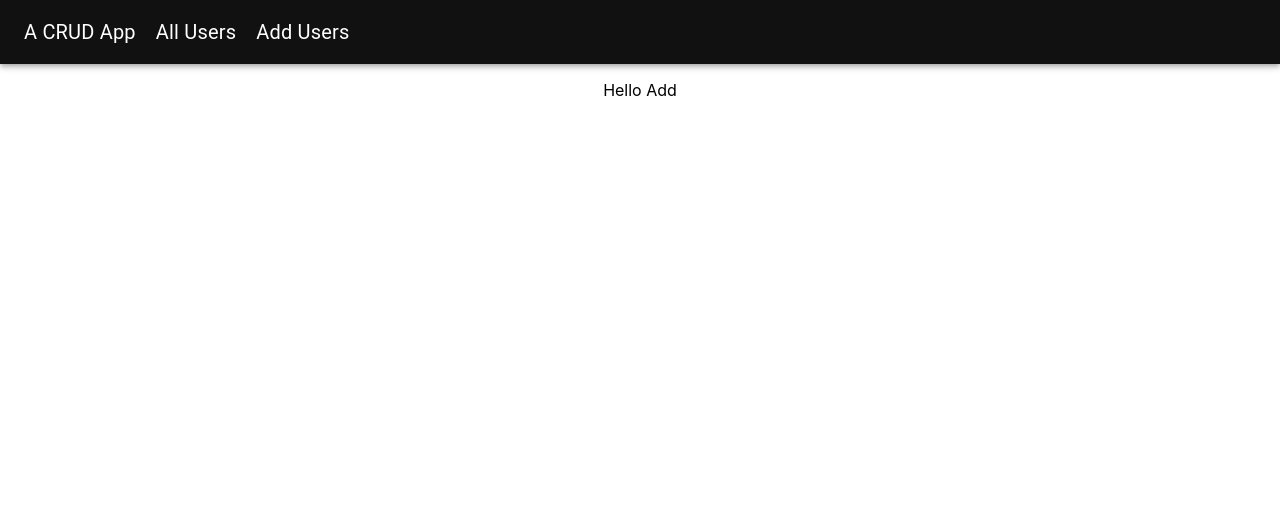
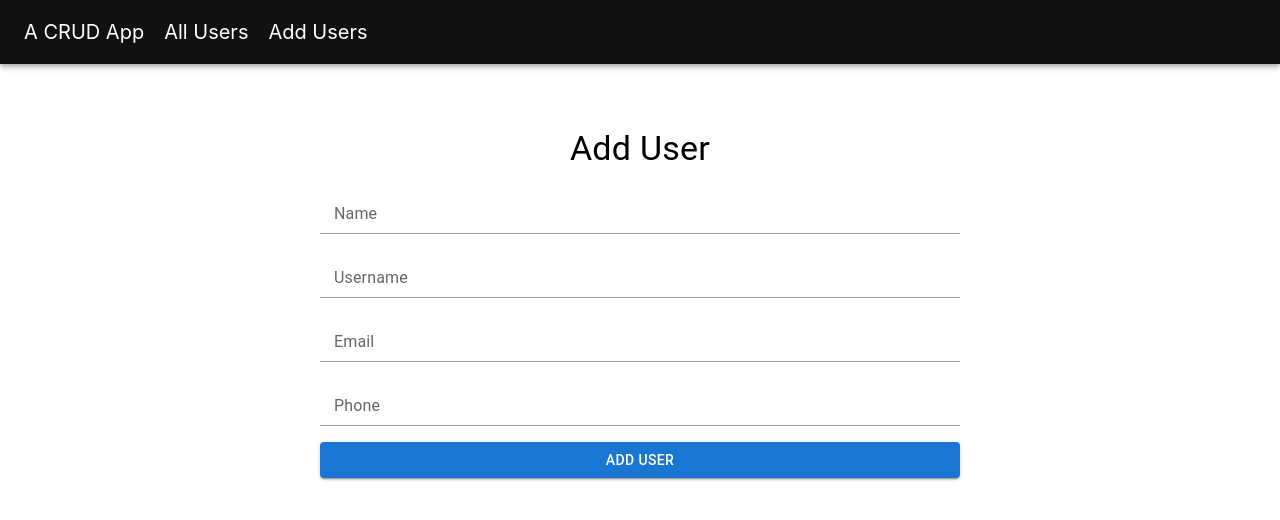
Before and after one commit to AadityaNitin/CRUD-practise, a React (Create React App) app: page /add in a window 1280 px wide. Shown: the top 520 px of the page. Built offline with nearby package versions, Linux system fonts and the light colour scheme.

Commit message:
:sparkles:feat:Added Add user form

```diff
--- a/src/Components/Add.js
+++ b/src/Components/Add.js
@@ -1,9 +1,39 @@
 import React from 'react'
+import { FormControl, FormGroup, InputLabel, Input, Typography, Button, styled  } from '@mui/material'
+
+const Container = styled(FormGroup)`
+width:50%;
+margin: 5% auto 0 auto;
+& > div {
+margin-top:1em;
+}
+`
 
 const Add = () => {
   return (
     <div>
-      <p>Hello Add</p>
+      <Container>
+        <Typography variant='h4'>Add User</Typography>
+        <FormControl>
+            <InputLabel>Name</InputLabel>
+            <Input />
+        </FormControl>
+        <FormControl>
+            <InputLabel>Username</InputLabel>
+            <Input />
+        </FormControl>
+        <FormControl>
+            <InputLabel>Email</InputLabel>
+            <Input />
+        </FormControl>
+        <FormControl>
+            <InputLabel>Phone</InputLabel>
+            <Input />
+        </FormControl>
+        <FormControl>
+            <Button variant='contained'>Add User</Button>
+        </FormControl>
+      </Container>
     </div>
   )
 }
--- a/src/Components/Navbar.js
+++ b/src/Components/Navbar.js
@@ -1,12 +1,15 @@
 import React from 'react'
 import { AppBar, Toolbar, Typography, styled } from '@mui/material'
+import { NavLink } from 'react-router-dom'
 
 const Header = styled(AppBar)`
 background: #111111;
 `
-const Tabs = styled(Typography)`
+const Tabs = styled(NavLink)`
 font-size:20px;
 margin-right:20px;
+color:inherit;
+text-decoration:none;
 `
 
 const Navbar = () => {
@@ -14,9 +17,9 @@ const Navbar = () => {
     <div>
       <Header position='static'>
         <Toolbar>
-         <Tabs>A CRUD App</Tabs>
-         <Tabs>All Users</Tabs>
-         <Tabs>Add Users</Tabs>
+         <Tabs to='/'>A CRUD App</Tabs>
+         <Tabs to='/all'>All Users</Tabs>
+         <Tabs to='/add'>Add Users</Tabs>
         </Toolbar>
       </Header>
     </div>
```
